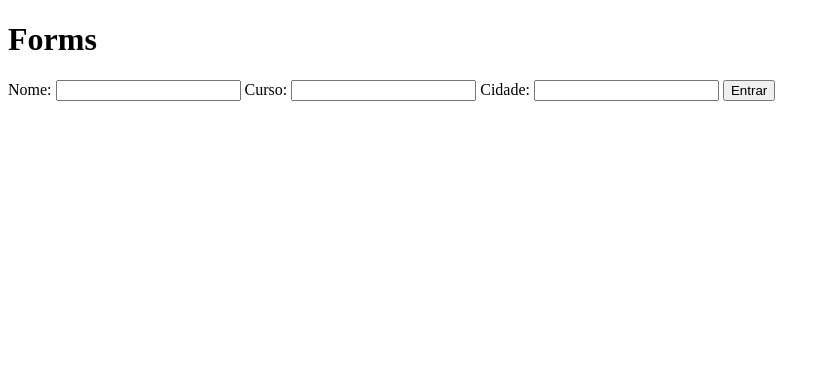
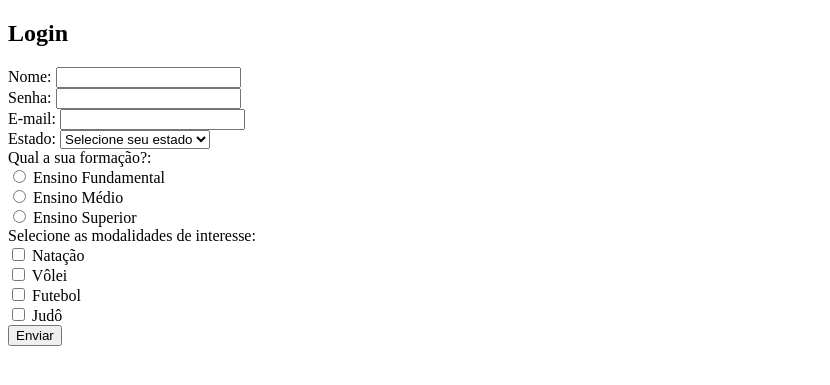
Before and after one commit to sxntozr/UC31-Flask-21-05-, a Flask app: page / in a window 1280 px wide. Shown: the top 385 px of the page, without its empty margins (0-830 px from the left). Run offline with Flask 3, Linux system fonts and the light colour scheme.

Commit message:
Add files via upload

```diff
--- a/templates/autenticar.html
+++ b/templates/autenticar.html
@@ -7,6 +7,6 @@
 </head>
 <body>
     <h1>Olá</h1>
-    <p>{{nome}}, você fara o curso de {{curso}} em {{cidade}}.</p>
+    <p>{{nome}}, seu e-mail é {{email}}.</p>
 </body>
 </html>
--- a/templates/login.html
+++ b/templates/login.html
@@ -6,15 +6,39 @@
     <title>Login</title>
 </head>
 <body>
-    <h1>Forms</h1>
-    <form action="/autenticar">
+    <h2>Login</h2>
+
+    <form action="{{url_for('recebedados')}}" method="post">
         <label>Nome: </label>
-        <input type="text" name="nome">
-        <label>Curso: </label>
-        <input type="text" name="curso">
-        <label>Cidade: </label>
-        <input type="text" name="cidade">
-        <button type="submit">Entrar</button>
+        <input type="text" name="nome"><br>
+
+        <label>Senha: </label>
+        <input type="password" name="senha"><br>
+
+        <label>E-mail: </label>
+        <input type="text" name="email"><br>
+
+        <label>Estado:</label>
+        <select name="estado">
+            <option> Selecione seu estado </option>
+            <option value="RN"> Rio Grande do Norte</option>
+            <option value="PB"> Paraíba</option>
+            <option value="PE"> Pernambuco</option>
+            <option value="CE"> Ceará</option>
+        </select><br>
+
+        <label>Qual a sua formação?:</label><br>
+        <input type="radio" name="formacao" value="fundamental"> Ensino Fundamental<br>
+        <input type="radio" name="formacao" value="medio"> Ensino Médio<br>
+        <input type="radio" name="formacao" value="superior"> Ensino Superior<br>
+
+        <label>Selecione as modalidades de interesse:</label><br>
+        <input type="checkbox" name="modalidades" value="Natação"> Natação<br>
+        <input type="checkbox" name="modalidades" value="Vôlei"> Vôlei<br>
+        <input type="checkbox" name="modalidades" value="Futebol"> Futebol<br>
+        <input type="checkbox" name="modalidades" value="Judô"> Judô<br>
+
+        <button type="submit">Enviar</button>
     </form>
 
 </body>
```
Also changed, not shown: main.py (added, +26 -0 lines).
